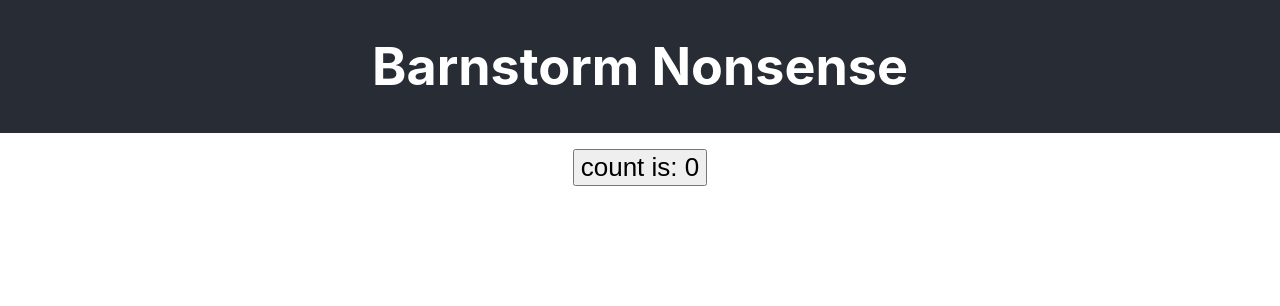
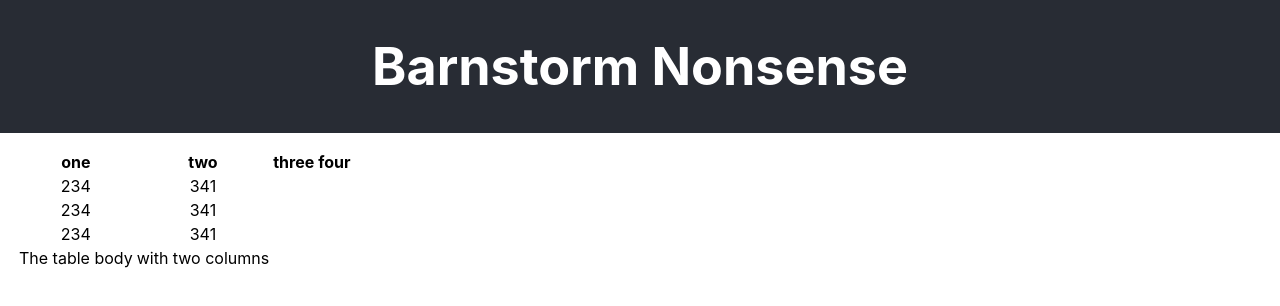
Before and after one commit to kryter/barnstorm-nonsense-app, a React (Vite) app: page / in a window 1280 px wide. Shown: the top 306 px of the page. Built offline with nearby package versions, Linux system fonts and the light colour scheme.

Commit message:
Add router JSX and added a table as a 2nd route, update tests to use the new route

```diff
--- a/src/app/App.tsx
+++ b/src/app/App.tsx
@@ -1,6 +1,7 @@
-import { useState } from 'react'
 import Counter from '../counter/Counter';
 import './App.css'
+import NonsenseTable from '../nonsenseTable/NonsenseTable';
+import { Route, Routes } from 'react-router-dom';
 
 function App() {
   return (
@@ -9,7 +10,10 @@ function App() {
         <h1>Barnstorm Nonsense</h1>
       </header>
       <div className="app-content">
-        <Counter />
+      <Routes>
+        <Route path="/" element={ <NonsenseTable /> } />
+        <Route path="counter" element={ <Counter /> } />
+      </Routes>
       </div>
     </div>
   );
--- a/src/barnstorm/AppUrls.ts
+++ b/src/barnstorm/AppUrls.ts
@@ -1,2 +1,3 @@
 export const BASE_URL = 'http://localhost:3000';
 export const ENTRY_URL = `${BASE_URL}/`;
+export const COUNTER_URL = `${BASE_URL}/counter`;
--- a/src/counter/CounterFlightPlans.ts
+++ b/src/counter/CounterFlightPlans.ts
@@ -1,8 +1,8 @@
 /// <reference types="cypress" />
 
 import { FlightPlan } from '@kryter/barnstorm/lib/FlightPlan';
-import { AppInstruments } from '../../../src/barnstorm/AppInstruments';
-import { CounterPage } from '../../../src/counter/CounterPage';
+import { AppInstruments } from '../barnstorm/AppInstruments';
+import { CounterPage } from './CounterPage';
 
 export interface ClickToIncrementTheCountOptions {
   counterPage: CounterPage;
--- a/src/main.tsx
+++ b/src/main.tsx
@@ -1,11 +1,14 @@
-import React from 'react'
-import ReactDOM from 'react-dom'
-import './index.css'
-import App from './app/App'
+import React from 'react';
+import ReactDOM from 'react-dom';
+import './index.css';
+import App from './app/App';
+import { BrowserRouter } from 'react-router-dom';
 
 ReactDOM.render(
   <React.StrictMode>
-    <App />
+    <BrowserRouter>
+      <App />
+    </BrowserRouter>
   </React.StrictMode>,
   document.getElementById('root')
-)
+);
--- /dev/null
+++ b/src/nonsenseTable/NonsenseTable.tsx
@@ -0,0 +1,39 @@
+import { useState } from 'react'
+import './NonsenseTable.css'
+
+function NonsenseTable() {
+  const [data, setData] = useState<number[][]>([
+    [ 1, 2, 3 ],
+    [ 2, 3, 4 ],
+    [ 3, 4, 1 ],
+  ]);
+
+  return (
+    <table>
+      <thead>
+        <tr>
+          <th>one</th>
+          <th>two</th>
+          <th>three</th>
+          <th>four</th>
+        </tr>
+      </thead>
+      <tbody>
+        {data.map((row, rowIndex) => (
+          <tr key={rowIndex.toString()}>
+            <td>{data[1]}</td>
+            <td>{data[2]}</td>
+            <td>{data[3]}</td>
+            <td>{data[4]}</td>
+          </tr>
+        ))}
+        <tr >
+          <td>The table body</td>
+          <td>with two columns</td>
+        </tr>
+      </tbody>
+    </table>
+  );
+}
+
+export default NonsenseTable;
```
Also changed, not shown: src/nonsenseTable/NonsenseTable.css (added), 1 other file (tests, documents, lock files or other folders).
